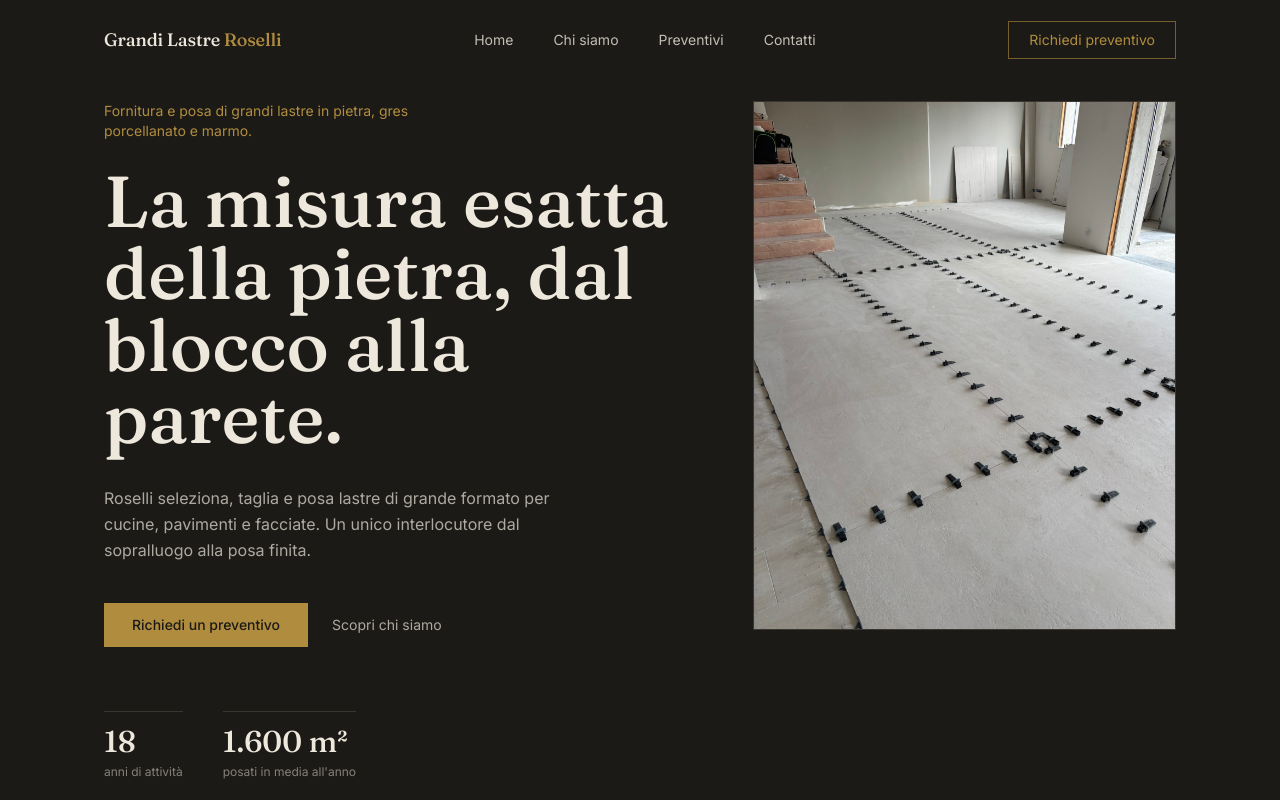
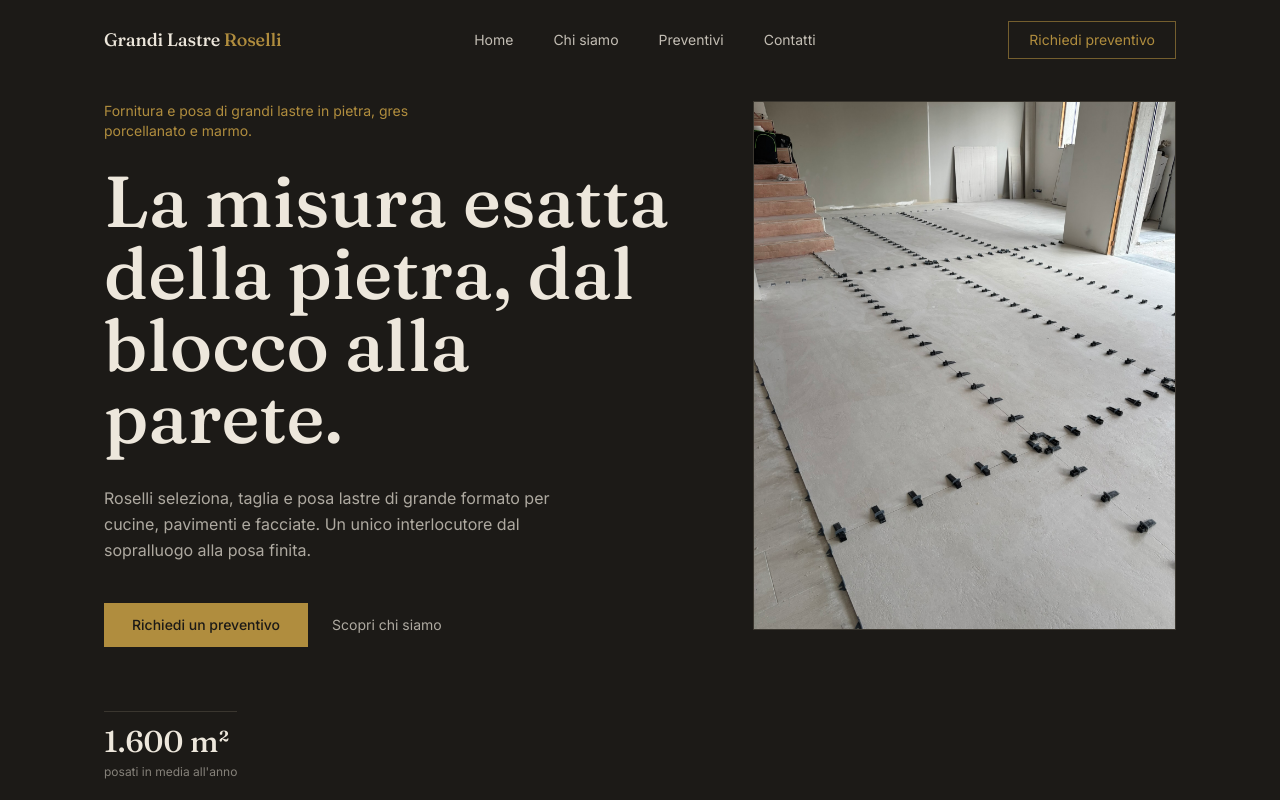
Before and after one commit to AskraZ/grandilastreroselli, a React (Vite) app: page / in a window 1280 px wide. Shown: the top 800 px of the page. Built offline with nearby package versions, Linux system fonts and the light colour scheme; the HTML template or start-up script is replaced by a standard one.

Commit message:
Sito Grandi Lastre Roselli

```diff
--- a/src/components/Hero.tsx
+++ b/src/components/Hero.tsx
@@ -49,10 +49,6 @@
 
           <div className="hidden md:flex gap-10 mt-16">
             <div className="border-t border-basalt-line pt-3">
-              <p className="font-display text-3xl text-ink">18</p>
-              <p className="text-ink/50 text-xs mt-1">anni di attività</p>
-            </div>
-            <div className="border-t border-basalt-line pt-3">
               <p className="font-display text-3xl text-ink">1.600 m²</p>
               <p className="text-ink/50 text-xs mt-1">posati in media all'anno</p>
             </div>
```
